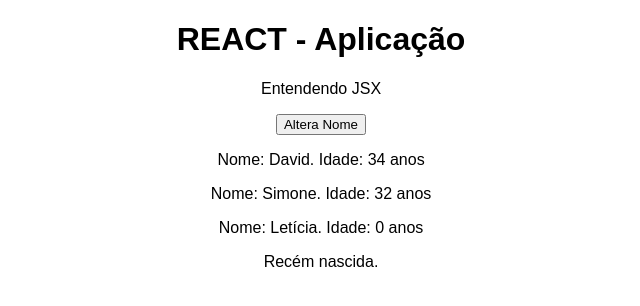
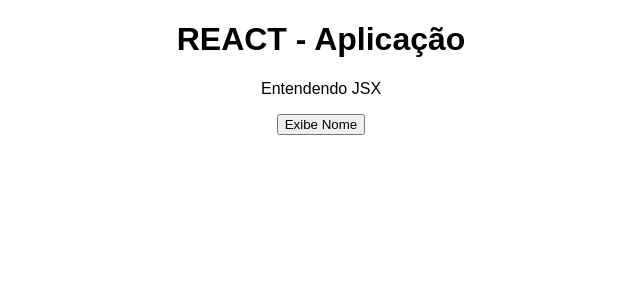
Before and after one commit to david-bsampaio/react-poc, a React (Create React App) app: page / in a window 1280 px wide. Shown: the top 306 px of the page, without its empty margins (319-959 px from the left). Built offline with nearby package versions, Linux system fonts and the light colour scheme.

Commit message:
conditional rendering

```diff
--- a/src/App.js
+++ b/src/App.js
@@ -8,8 +8,12 @@
       {name:"David", age: 34},
       {name:"Simone", age: 32},
       {name:"Letícia", age: 0},
-    ]
+    ],
+    showPersons: false
   }
+style = {
+  "backgroundColor": "blue"
+}
 switchNameHandler = (newName) => {
   console.log('Foi clicado.');
   this.setState({
@@ -22,17 +26,28 @@
   )
 }
 
+togglePersonsHandler = () => {
+  const doesShow = this.state.showPersons;
+  this.setState({showPersons: !doesShow});
+}
+
   render() {
     return (
       <div className="App">
         <h1>REACT - Aplicação</h1>
         <p>Entendendo JSX</p>
-        <button onClick={() => this.switchNameHandler('David pelo botão')}>Altera Nome</button>
-        <Person name={this.state.people[0].name}
-                age={this.state.people[0].age}
-                click={this.switchNameHandler.bind(this, 'teste')}/>
-        <Person name={this.state.people[1].name} age={this.state.people[1].age}/>
-        <Person name={this.state.people[2].name} age={this.state.people[2].age}>Recém nascida.</Person>
+        <button styleClass={this.style} onClick={this.togglePersonsHandler}>Exibe Nome</button>
+        {
+          this.state.showPersons ?
+            <div>
+              <Person name={this.state.people[0].name}
+                      age={this.state.people[0].age}
+                      click={this.switchNameHandler.bind(this, 'valor bindado')}/>
+              <Person name={this.state.people[1].name} age={this.state.people[1].age}/>
+              <Person name={this.state.people[2].name} age={this.state.people[2].age}>Recém nascida.</Person>
+            </div>
+        : null
+        }
       </div>
     );
   }
```
Also changed, not shown: package.json (line endings or trailing spaces).
